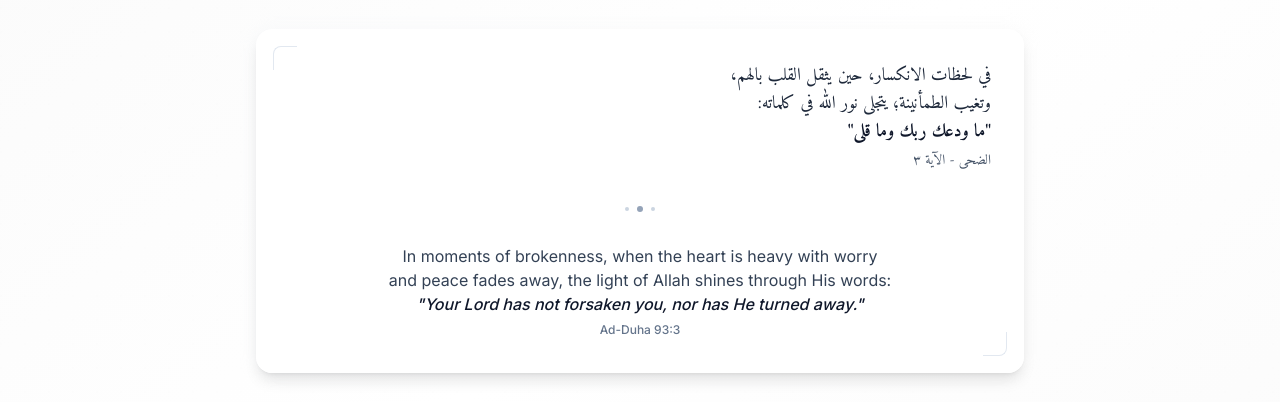
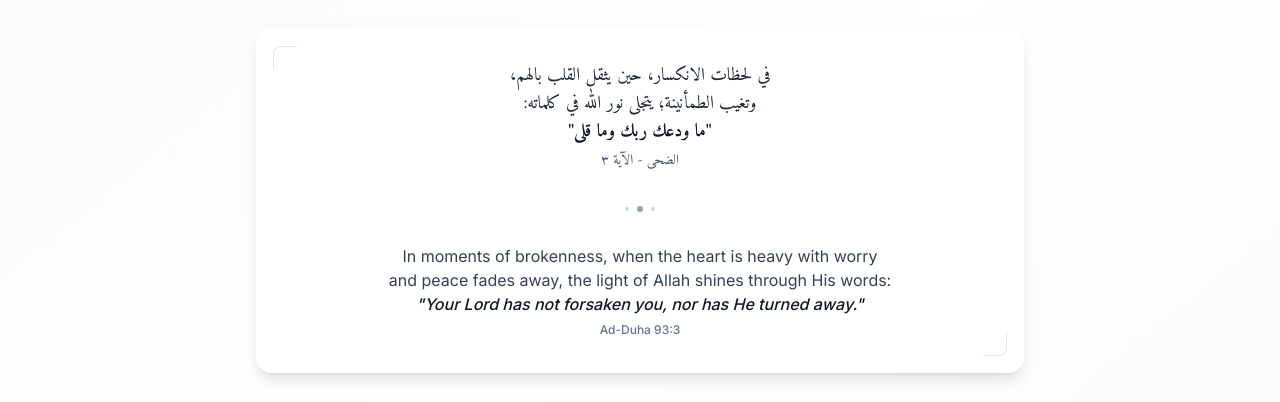
Before and after one commit to RayenTroudi/onsikoranshop, a website built with Vite: page index.html in a window 1280 px wide. Shown: the part 354-756 px from the top of the page. Built offline with nearby package versions, Linux system fonts and the light colour scheme; no server answers.

Commit message:
modified the design

```diff
--- a/index.html
+++ b/index.html
@@ -341,8 +341,8 @@
 
                 <div class="relative space-y-5">
                   <!-- Arabic Text -->
-                  <div class="text-right">
-                    <p class="text-base md:text-lg leading-relaxed text-slate-800 font-arabic" dir="rtl">
+                  <div class="flex justify-center">
+                    <p class="text-base md:text-lg leading-relaxed text-slate-800 font-arabic text-center" dir="rtl" style="text-align: center !important;">
                       في لحظات الانكسار، حين يثقل القلب بالهم،<br>
                       وتغيب الطمأنينة؛ يتجلى نور الله في كلماته:<br>
                       <span class="text-slate-900 font-semibold">"ما ودعك ربك وما قلى"</span><br>
```
